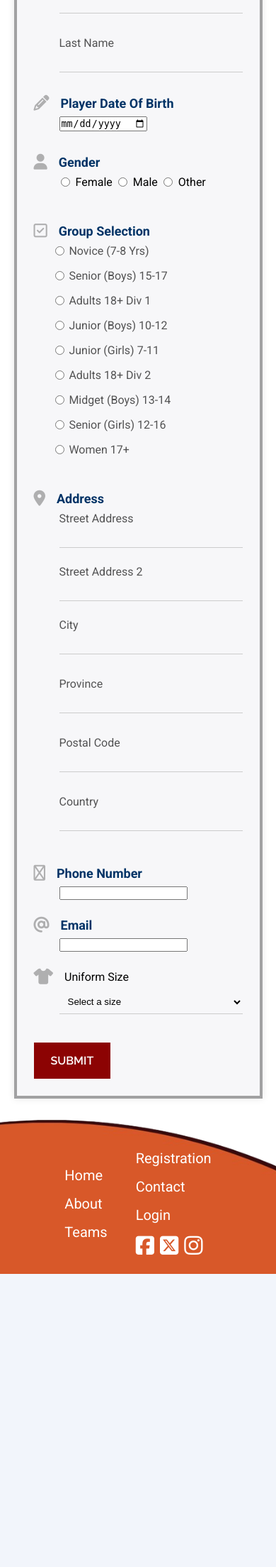
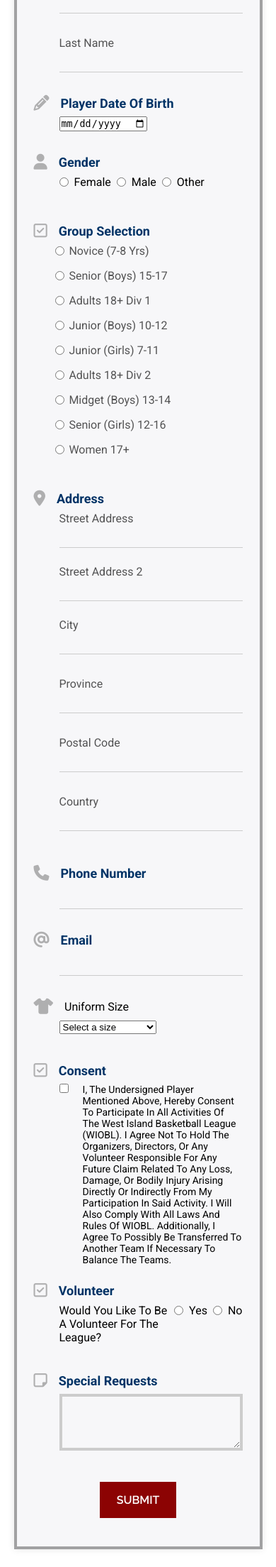
Before and after one commit to 582-41W-VA/lia-luvanier00, a Django app: page /wioblapp/registration/ in a window 390 px wide. Shown: the part 601-2809 px from the top of the page at 71% size. Before the commit the page ends 2396 px from the top, so only its background shows below. Run offline with Django 5.2, Linux system fonts and the light colour scheme; a user stored in the database is signed in.

Commit message:
Adjust email and phone input style

```diff
--- a/wiobl/static/style.css
+++ b/wiobl/static/style.css
@@ -470,7 +470,7 @@ footer i {
     margin-bottom: 48px;
 }
 
-.error-message {
+.errorlist {
     padding: 10px 15px;
     border-radius: 5px;
     background-color: #ffebee;
@@ -796,7 +796,9 @@ footer i {
     margin-bottom: 24px;
 }
 
-.registration input[type="text"], .registration select {
+.registration input[type="text"],
+.registration input[type="tel"],
+.registration input[type="email"] {
     width: 100%;
     padding: 8px;
     border-bottom: 1px solid #ccc;
--- a/wioblapp/templates/registration.html
+++ b/wioblapp/templates/registration.html
@@ -22,13 +22,15 @@
             <form action="{% url 'registration' %}" method="POST">
                 {% csrf_token %}
 
+                <div class="section-heading">
+                    <h2>Summer 2025 Registration</h2>
+                </div>
+
+                <div class="error">
                     {{ register_form.errors }}
                     {% for message in messages %}
-                    <p>{{ message }}</p>
+                        {{ message }}
                     {% endfor %}
-
-                <div class="section-heading">
-                    <h2>Summer 2025 Registration</h2>
                 </div>
 
                 <fieldset>
@@ -67,7 +69,7 @@
                                 <i class="fa-solid fa-user"></i>
                                 <label class="form-label" for="gender">Gender</label>
                             </div>
-                            <div class="margin-responsive radio-flex">
+                            <div class="margin-left radio-flex">
                                 <div class="radio-flex">
                                     <input type="radio" id="female" name="gender" value="Female">
                                     <label for="female">Female</label>
@@ -170,9 +172,10 @@
                 </fieldset>
 
                 <fieldset>
+                    <div class="register-flex">
                         <div class="label-input-full">
                             <div class="icon-flex">
-                            <i class="fa-regular fa-square-phone"></i>
+                                <i class="fa-solid fa-phone"></i>
                                 <label class="form-label" for="phone">Phone Number</label>
                             </div>
                             <div class="margin-left">
@@ -187,6 +190,7 @@
                             </div>
                             <div class="margin-left">
                                 <input type="email" id="email" name="email" value="{{ form.email.value }}" required>
+                            </div>
                         </div>
                     </div>
 
@@ -209,9 +213,58 @@
                     </div>
                 </fieldset>
 
-                <div class="form-footer">
-                    <button class="button action-button" type="submit" name="sign-up">Submit</button>
+                <fieldset>
+                    <div class="label-input-full">
+                        <div class="icon-flex">
+                            <i class="fa-regular fa-square-check"></i>
+                            <label class="form-label" for="consent">Consent</label>
                         </div>
+                        <div class="checkbox-flex margin-left">
+                            <div class="checkbox-input">
+                                <input class="input-box" type="checkbox" id="consent" name="consent">
+                            </div>
+                            <div class="checkbox-info">
+                                <p>I, the undersigned player mentioned above, hereby consent to participate in all activities of the West Island Basketball League (WIOBL). I agree not to hold the organizers, directors, or any volunteer responsible for any future claim related to any loss, damage, or bodily injury arising directly or indirectly from my participation in said activity. I will also comply with all laws and rules of WIOBL. Additionally, I agree to possibly be transferred to another team if necessary to balance the teams.</p>
+                            </div>
+                        </div>
+                    </div>
+                    <div class="label-input-full">
+                        <div class="icon-flex">
+                            <i class="fa-regular fa-square-check"></i>
+                            <label class="form-label" for="volunteer">Volunteer</label>
+                        </div>
+                        <div class="checkbox-flex margin-left">
+                            <p>Would you like to be a volunteer for the league?</p>
+                            <div class="radio-flex">
+                                <input type="radio" id="volunteer_yes" name="volunteer" value="True">
+                                <label for="volunteer_yes">Yes</label>
+                            </div>
+                            <div class="radio-flex">
+                                <input type="radio" id="volunteer_no" name="volunteer" value="False">
+                                <label for="volunteer_no">No</label>
+                            </div>
+                        </div>
+                    </div>
+                </fieldset>
+
+                <fieldset>
+                    <div class="label-input-full">
+                        <div class="icon-flex">
+                            <i class="fa-regular fa-note-sticky"></i>
+                            <label class="form-label" for="requests">Special Requests</label>
+                        </div>
+                        <div class="margin-left">
+                            <textarea id="requests" name="requests"></textarea>
+                        </div>
+                    </div>
+                </fieldset>
+
+                <fieldset>
+                    <div class="form-submission">
+                        <button type="submit" class="button action-button">Submit</button>
+                    </div>
+                </fieldset>
+
             </form>
         </div>
     </section>
--- a/wioblapp/views.py
+++ b/wioblapp/views.py
@@ -151,45 +151,54 @@ def member_account(request, account_id):
 # --------------------------------------------------------------
 @login_required(login_url="login")
 def register_player(request):
+    register_form = RegistrationForm()
+
     if request.method == "POST":
-        # Instantiate the form with POST data
         register_form = RegistrationForm(request.POST)
 
-        # Check if the form is valid
         if register_form.is_valid():
-            # Create a new player or whatever model you're saving the form data to
-            player = Player(
-                firstname=register_form.cleaned_data['firstname'],
-                lastname=register_form.cleaned_data['lastname'],
-                dob=register_form.cleaned_data['dob'],
-                gender=register_form.cleaned_data['gender'],
-                group=register_form.cleaned_data['group'],
-                street_line1=register_form.cleaned_data['street_line1'],
-                app_line2=register_form.cleaned_data.get('app_line2', ''),
-                city=register_form.cleaned_data['city'],
-                province=register_form.cleaned_data['province'],
-                postal_code=register_form.cleaned_data['postal_code'],
-                country=register_form.cleaned_data['country'],
-                email=register_form.cleaned_data['email'],
-                phone=register_form.cleaned_data['phone'],
-                uniform_size=register_form.cleaned_data['uniform_size'],
-                consent=register_form.cleaned_data['consent'],
-                volunteer=register_form.cleaned_data['volunteer'],
-                message=register_form.cleaned_data.get('message', '')
+            firstname = register_form.cleaned_data["firstname"]
+            lastname = register_form.cleaned_data["lastname"]
+            playername = f"{firstname} {lastname}"
+            dob = register_form.cleaned_data["dob"]
+            gender = register_form.cleaned_data["gender"]
+            group = register_form.cleaned_data["group"]
+            street_line1 = register_form.cleaned_data["street_line1"]
+            app_line2 = register_form.cleaned_data["app_line2"]
+            city = register_form.cleaned_data["city"]
+            province = register_form.cleaned_data["province"]
+            postal_code = register_form.cleaned_data["postal_code"]
+            country = register_form.cleaned_data["country"]
+            email = register_form.cleaned_data["email"]
+            phone = register_form.cleaned_data["phone"]
+            uniform_size = register_form.cleaned_data["uniform_size"]
+            consent = register_form.cleaned_data["consent"]
+            volunteer = register_form.cleaned_data["volunteer"]
+            message = register_form.cleaned_data["message"]
+
+            member = UserAccount.objects.get(email=request.user.email)
+
+            player, created = Player.objects.get_or_create(
+                related_account=member,
+                name=playername,
+                dob=dob,
+                gender=gender
             )
-            player.save()  # Save the player to the database
 
-            # Redirect to a success page or confirmation page
-            return redirect('registration_success')  # Replace 'registration_success' with your URL name
+            registration = Registration.objects.create(
+                player=player,
+                reg_type=group,
+                address=f"{street_line1}, {app_line2}, {city}, {province}, {postal_code}, {country}",
+                email=email,
+                phone=phone,
+                uniform_size=uniform_size,
+                consent=consent,
+                volunteer=volunteer,
+                message=message
+            )
 
-        else:
-            # If form is not valid, re-render the form with error messages
-            return render(request, 'registration.html', {'register_form': register_form})
-
-    else:
-        # If GET request, just display the form
-        register_form = RegistrationForm()
-        return render(request, 'registration.html', {'register_form': register_form})
+            messages.success(request, "Registration submitted successfully")
+            return redirect('index')
 
     context = {
         "register_form": register_form,
```
Lines whose indentation alone changed are shown as unchanged.
